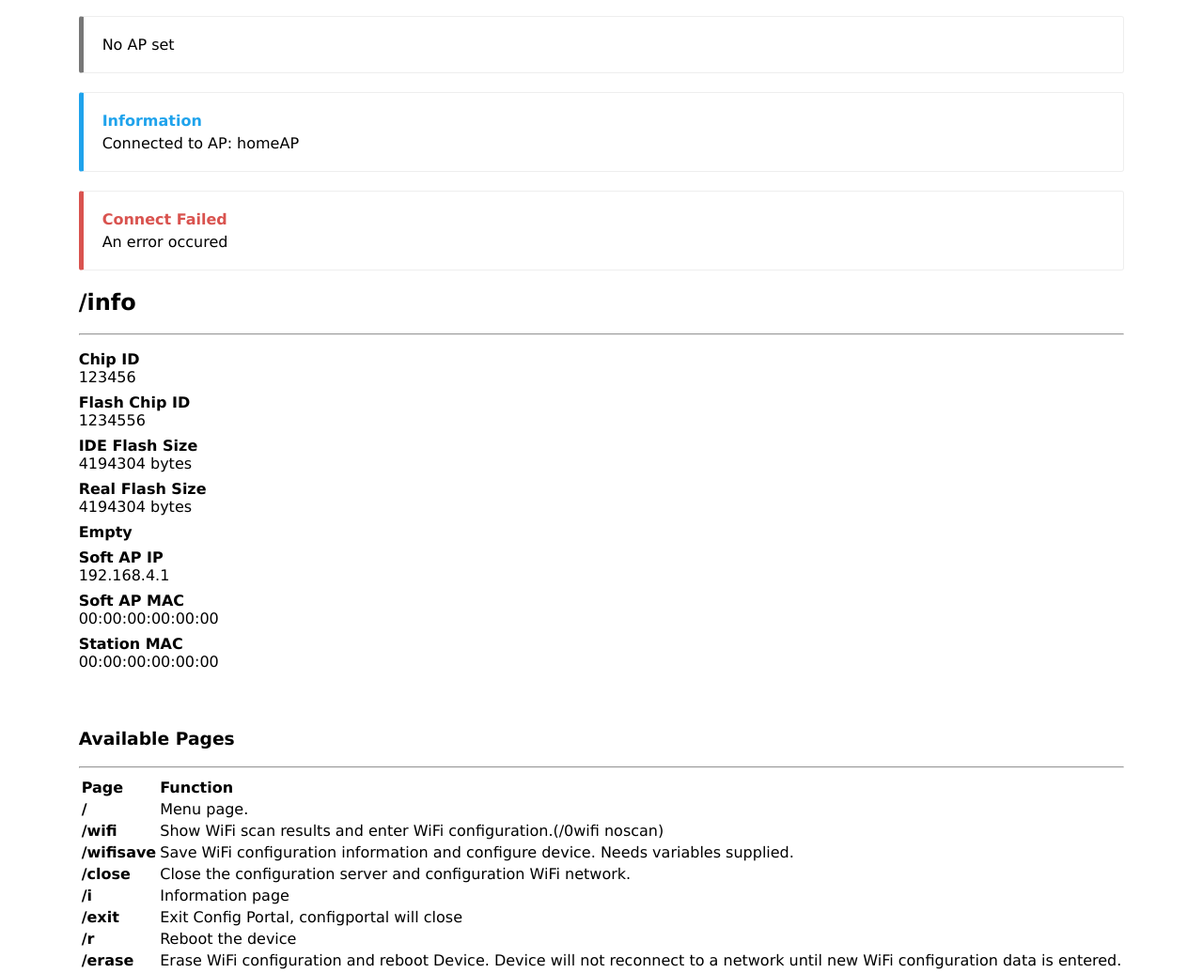
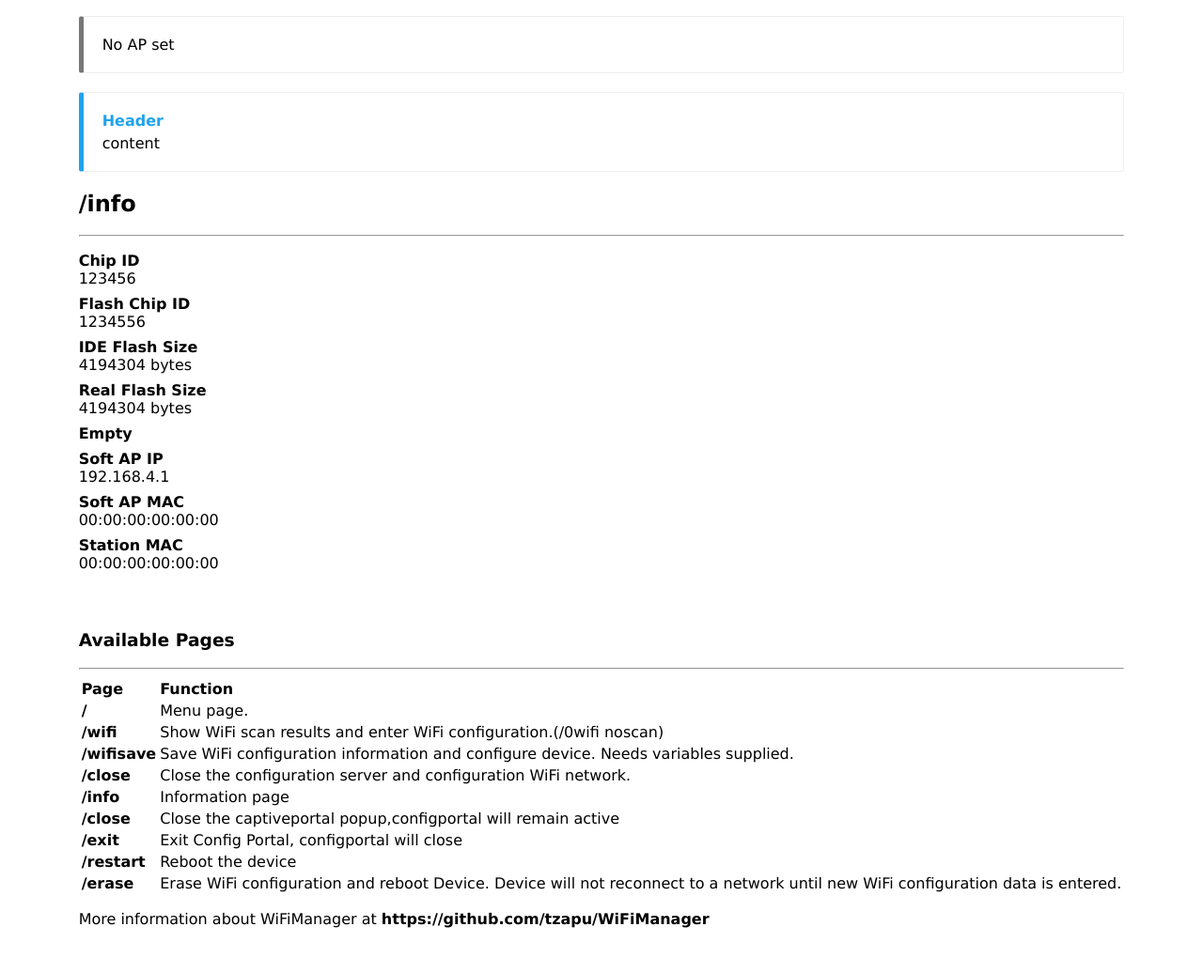
Before and after one commit to tzapu/WiFiManager, a plain HTML site: page extras/WiFiManager.template.html in a window 1280 px wide. Shown: the part 1729-2765 px from the top of the page at 94% size. Drawn offline with Linux system fonts and the light colour scheme.

Commit message:
fix template

```diff
--- a/extras/WiFiManager.template.html
+++ b/extras/WiFiManager.template.html
@@ -200,31 +200,30 @@
 			<!-- HTTP_SAVED -->
 			<div class='msg'><h4>Saving Credentials</h4>Trying to connect ESP to network.<br />If it fails reconnect to AP to try again</div>
 			<!-- /HTTP_SAVED -->
-			<!-- HTTP_STATUS_ON> -->
+			<!-- HTTP_STATUS_ON -->
 			<div class='msg P'><strong>Connected</strong> to {v}<br/><em><small>with IP {i}</small></em></div>
-			<!-- /HTTP_STATUS_ON> -->
+			<!-- /HTTP_STATUS_ON -->
 			<!-- HTTP_STATUS_OFF -->
 			<div class='msg {c}'><strong>Not Connected</strong> to {v}{r}</div>
-			<!-- /HTTP_STATUS_OFF> -->
+			<!-- /HTTP_STATUS_OFF -->
 			<!-- sample -->
 			<div class='msg D'><strong>Not Connected</strong> to apname
 			<!-- /sample -->
-			<!-- HTTP_STATUS_OFF -->
-				<br/>Wrong Password
-			<!-- /HTTP_STATUS_OFFPW> -->
-			<!-- HTTP_STATUS_OFF -->
+			<!-- HTTP_STATUS_OFFPW -->
+				<br/>Authentication Failure
+			<!-- /HTTP_STATUS_OFFPW -->
+			<!-- HTTP_STATUS_OFFNOAP -->
 				<br/>AP not found
 			<!-- /HTTP_STATUS_OFFNOAP> -->
-			<!-- HTTP_STATUS_OFF -->
+			<!-- HTTP_STATUS_OFFFAIL -->
 				<br/>Could not Connect
-			<!-- /HTTP_STATUS_OFFFAIL> -->
+			<!-- /HTTP_STATUS_OFFFAIL -->
 			</div>
+			<!-- HTTP_STATUS_NONE -->
+			<div class='msg'>No AP set</div>
+			<!-- /HTTP_STATUS_NONE -->
 			<!-- SAMPLE -->
-			<!-- HTTP_STATUS_NON -->
-			<div class='msg'>No AP set</div>
-			<!-- /HTTP_STATUS_NONE> -->
-			<div class='msg P'><h4>Information</h4>Connected to AP: homeAP</div>
-			<div class='msg D'><h4>Connect Failed</h4>An error occured</div>
+			<div class='msg P'><h4>Header</h4>content</div>
 			<!-- /SAMPLE -->
 			<!-- SAMPLE -->
 			<h2>/info</h3><hr>
@@ -251,11 +250,13 @@
 		 		<td>Save WiFi configuration information and configure device. Needs variables supplied.</td></tr>
 		 		<tr><td><a href='/close'>/close</a></td>
 		 		<td>Close the configuration server and configuration WiFi network.</td></tr>
-		 		<tr><td><a href='/i'>/i</a></td>
+		 		<tr><td><a href='/info'>/info</a></td>
 		 		<td>Information page</td></tr>
+ 				<tr><td><a href='/close'>/close</a></td>
+ 				<td>Close the captiveportal popup,configportal will remain active</td></tr>
 		 		<tr><td><a href='/exit'>/exit</a></td>
 		 		<td>Exit Config Portal, configportal will close</td></tr>
-		 		<tr><td><a href='/r'>/r</a></td>
+		 		<tr><td><a href='/restart'>/restart</a></td>
 		 		<td>Reboot the device</td></tr>
 		 		<tr><td><a href='/erase'>/erase</a></td>
 		 		<td>Erase WiFi configuration and reboot Device. Device will not reconnect to a network until new WiFi configuration data is entered.</td></tr>
```
Also changed, not shown: 1 other file.
